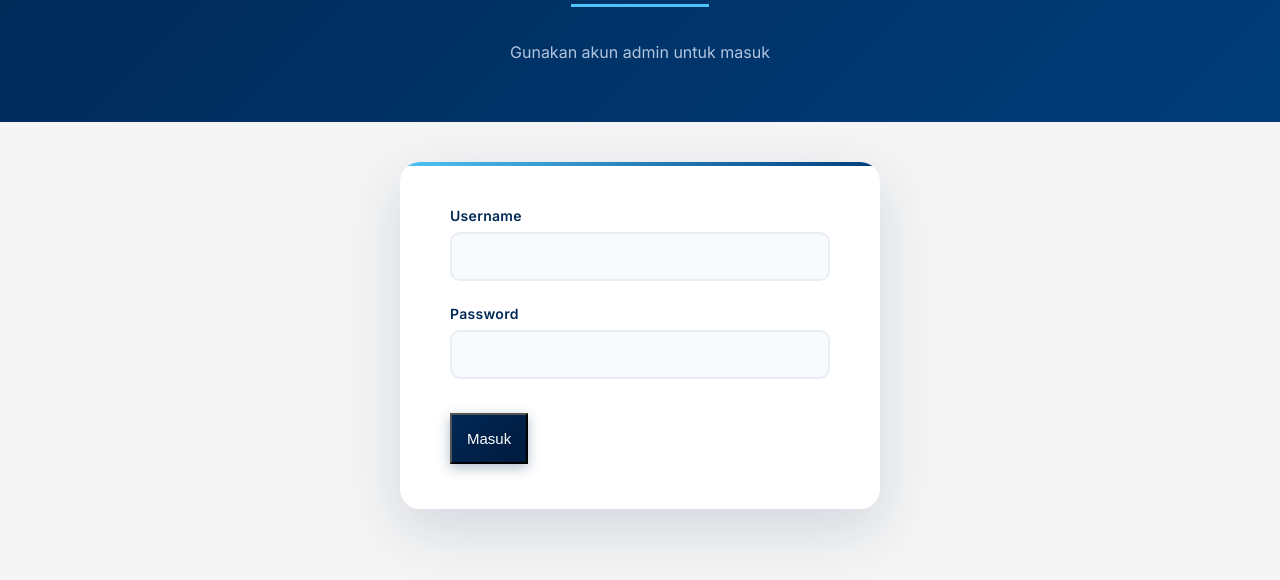
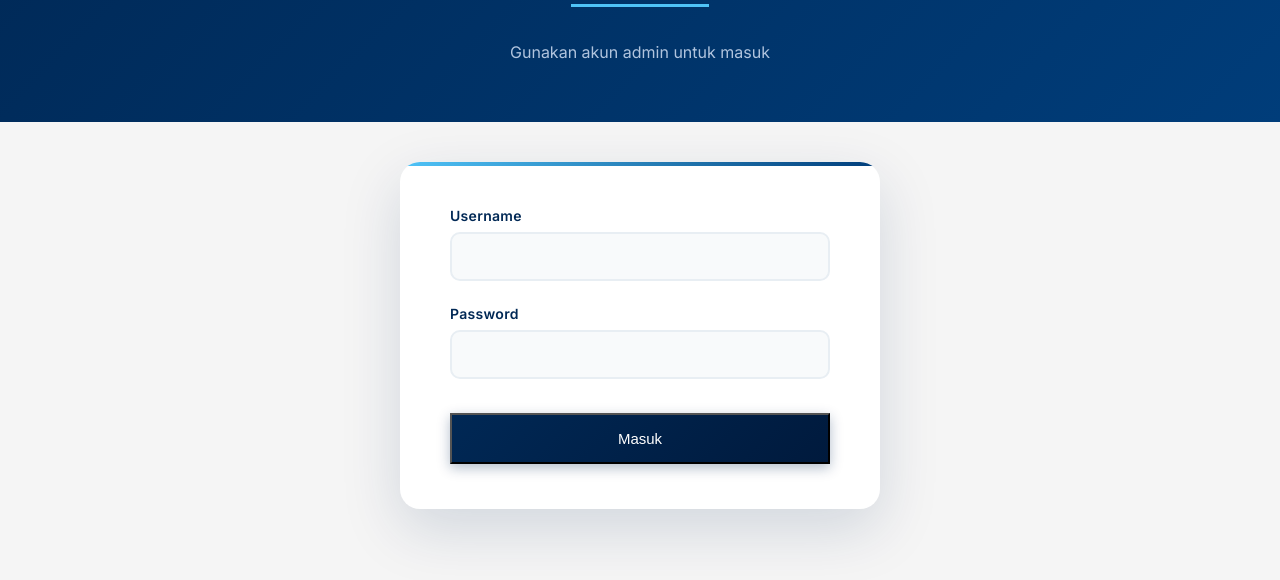
Before and after one commit to naynayyy16/claude-bps, a plain HTML site: page masuk.html in a window 1280 px wide. Shown: the part 254-834 px from the top of the page. Drawn offline with Linux system fonts and the light colour scheme.

Commit message:
button 100

```diff
--- a/masuk.html
+++ b/masuk.html
@@ -319,7 +319,7 @@
 
         /* Button Submit untuk Login */
         .login-card .btn-submit {
-            width: auto;  /* ← KEMBALI KE FULL WIDTH */
+            width: 100%;
             margin-top: 10px;
             padding: 15px;
             font-size: 15px;
```
Also changed, not shown: feedback.html (+1 -1 lines).
